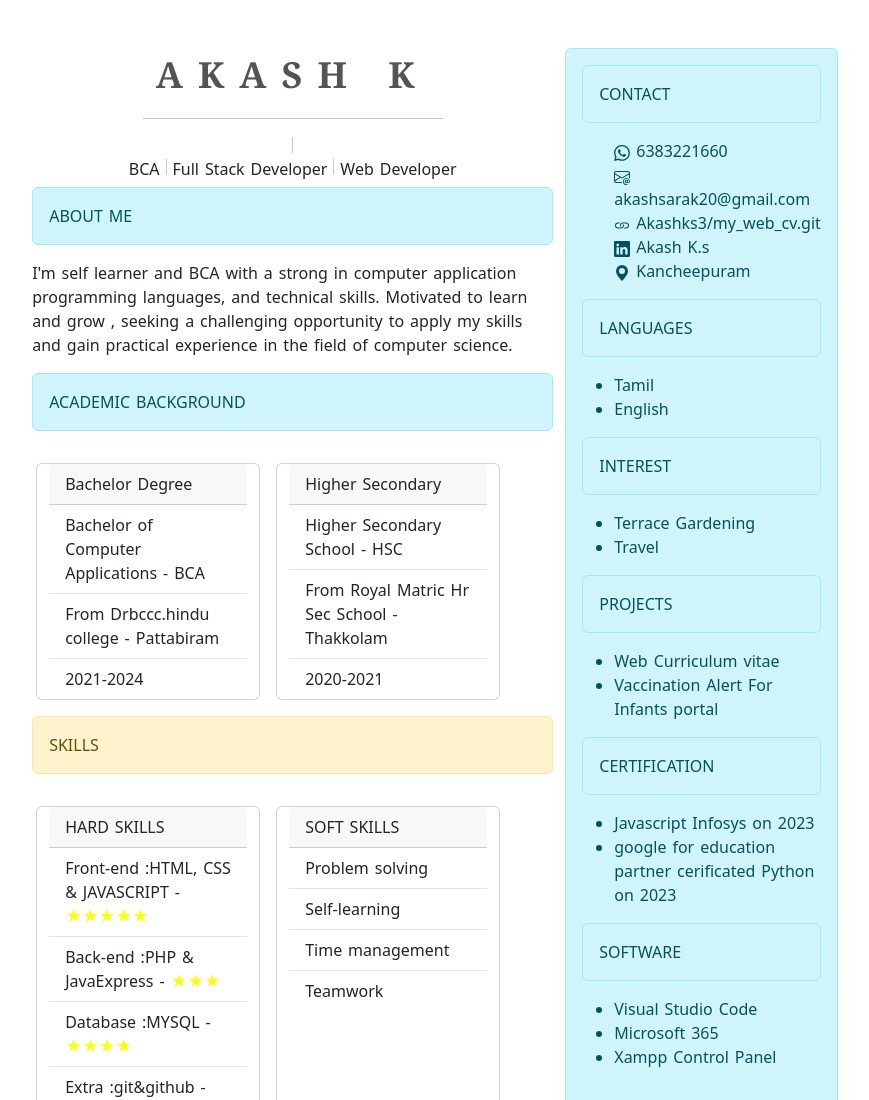
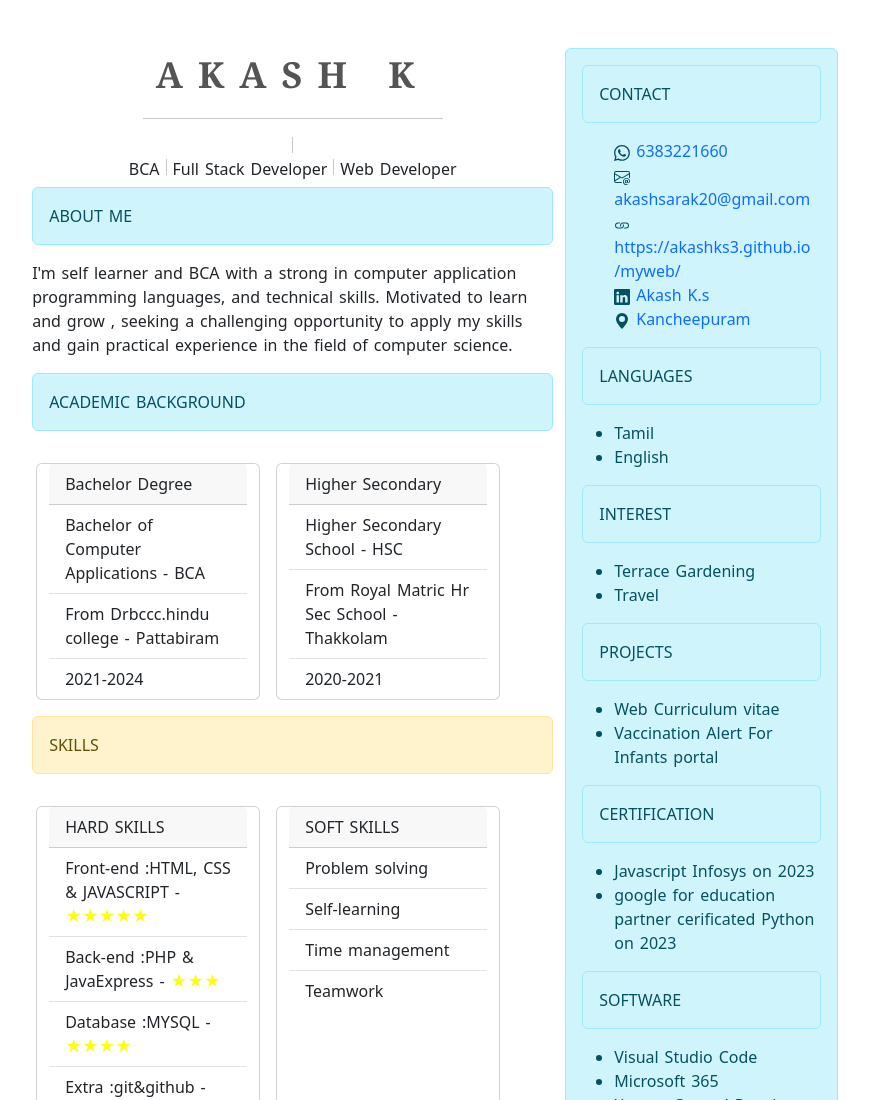
Before and after one commit to Akashks3/myweb, a plain HTML site: page save/download.html in a window 1280 px wide. Shown: the top 1100 px of the page, without its empty margins (211-1080 px from the left). Drawn offline with nearby package versions, Linux system fonts and the light colour scheme.

Commit message:
first commit

```diff
--- a/save/download.html
+++ b/save/download.html
@@ -19,6 +19,9 @@
                 box-sizing: content-box;
                 justify-content: center;
                 align-items: center;
+            }
+            a{
+                text-decoration: none;
             }
 
             .star {
@@ -115,7 +118,7 @@
                         class="bi bi-whatsapp" viewBox="0 0 16 16">
                         <path
                             d="M13.601 2.326A7.85 7.85 0 0 0 7.994 0C3.627 0 .068 3.558.064 7.926c0 1.399.366 2.76 1.057 3.965L0 16l4.204-1.102a7.9 7.9 0 0 0 3.79.965h.004c4.368 0 7.926-3.558 7.93-7.93A7.9 7.9 0 0 0 13.6 2.326zM7.994 14.521a6.6 6.6 0 0 1-3.356-.92l-.24-.144-2.494.654.666-2.433-.156-.251a6.56 6.56 0 0 1-1.007-3.505c0-3.626 2.957-6.584 6.591-6.584a6.56 6.56 0 0 1 4.66 1.931 6.56 6.56 0 0 1 1.928 4.66c-.004 3.639-2.961 6.592-6.592 6.592m3.615-4.934c-.197-.099-1.17-.578-1.353-.646-.182-.065-.315-.099-.445.099-.133.197-.513.646-.627.775-.114.133-.232.148-.43.05-.197-.1-.836-.308-1.592-.985-.59-.525-.985-1.175-1.103-1.372-.114-.198-.011-.304.088-.403.087-.088.197-.232.296-.346.1-.114.133-.198.198-.33.065-.134.034-.248-.015-.347-.05-.099-.445-1.076-.612-1.47-.16-.389-.323-.335-.445-.34-.114-.007-.247-.007-.38-.007a.73.73 0 0 0-.529.247c-.182.198-.691.677-.691 1.654s.71 1.916.81 2.049c.098.133 1.394 2.132 3.383 2.992.47.205.84.326 1.129.418.475.152.904.129 1.246.08.38-.058 1.171-.48 1.338-.943.164-.464.164-.86.114-.943-.049-.084-.182-.133-.38-.232" />
-                    </svg> 6383221660
+                    </svg> <a href="https://messages.google.com/web/authentication">6383221660</a>
                     <br>
                     <svg xmlns="http://www.w3.org/2000/svg" width="16" height="16" fill="currentColor"
                         class="bi bi-envelope-at" viewBox="0 0 16 16">
@@ -123,7 +126,7 @@
                             d="M2 2a2 2 0 0 0-2 2v8.01A2 2 0 0 0 2 14h5.5a.5.5 0 0 0 0-1H2a1 1 0 0 1-.966-.741l5.64-3.471L8 9.583l7-4.2V8.5a.5.5 0 0 0 1 0V4a2 2 0 0 0-2-2zm3.708 6.208L1 11.105V5.383zM1 4.217V4a1 1 0 0 1 1-1h12a1 1 0 0 1 1 1v.217l-7 4.2z" />
                         <path
                             d="M14.247 14.269c1.01 0 1.587-.857 1.587-2.025v-.21C15.834 10.43 14.64 9 12.52 9h-.035C10.42 9 9 10.36 9 12.432v.214C9 14.82 10.438 16 12.358 16h.044c.594 0 1.018-.074 1.237-.175v-.73c-.245.11-.673.18-1.18.18h-.044c-1.334 0-2.571-.788-2.571-2.655v-.157c0-1.657 1.058-2.724 2.64-2.724h.04c1.535 0 2.484 1.05 2.484 2.326v.118c0 .975-.324 1.39-.639 1.39-.232 0-.41-.148-.41-.42v-2.19h-.906v.569h-.03c-.084-.298-.368-.63-.954-.63-.778 0-1.259.555-1.259 1.4v.528c0 .892.49 1.434 1.26 1.434.471 0 .896-.227 1.014-.643h.043c.118.42.617.648 1.12.648m-2.453-1.588v-.227c0-.546.227-.791.573-.791.297 0 .572.192.572.708v.367c0 .573-.253.744-.564.744-.354 0-.581-.215-.581-.8Z" />
-                    </svg> akashsarak20@gmail.com
+                    </svg> <a href="save\download.html">akashsarak20@gmail.com</a>
                     <br>
                     <svg xmlns="http://www.w3.org/2000/svg" width="16" height="16" fill="currentColor"
                         class="bi bi-link" viewBox="0 0 16 16">
@@ -131,17 +134,17 @@
                             d="M6.354 5.5H4a3 3 0 0 0 0 6h3a3 3 0 0 0 2.83-4H9q-.13 0-.25.031A2 2 0 0 1 7 10.5H4a2 2 0 1 1 0-4h1.535c.218-.376.495-.714.82-1z" />
                         <path
                             d="M9 5.5a3 3 0 0 0-2.83 4h1.098A2 2 0 0 1 9 6.5h3a2 2 0 1 1 0 4h-1.535a4 4 0 0 1-.82 1H12a3 3 0 1 0 0-6z" />
-                    </svg>    Akashks3/my_web_cv.git
+                    </svg> <a href="https://akashks3.github.io/myweb/">https://akashks3.github.io <br>/myweb/</a>
                     <br>
                     <svg xmlns="http://www.w3.org/2000/svg" width="16" height="16" fill="currentColor"
                         class="bi bi-linkedin" viewBox="0 0 16 16">
                         <path
                             d="M0 1.146C0 .513.526 0 1.175 0h13.65C15.474 0 16 .513 16 1.146v13.708c0 .633-.526 1.146-1.175 1.146H1.175C.526 16 0 15.487 0 14.854zm4.943 12.248V6.169H2.542v7.225zm-1.2-8.212c.837 0 1.358-.554 1.358-1.248-.015-.709-.52-1.248-1.342-1.248S2.4 3.226 2.4 3.934c0 .694.521 1.248 1.327 1.248zm4.908 8.212V9.359c0-.216.016-.432.08-.586.173-.431.568-.878 1.232-.878.869 0 1.216.662 1.216 1.634v3.865h2.401V9.25c0-2.22-1.184-3.252-2.764-3.252-1.274 0-1.845.7-2.165 1.193v.025h-.016l.016-.025V6.169h-2.4c.03.678 0 7.225 0 7.225z" />
-                    </svg> Akash K.s
+                    </svg> <a href="https://www.linkedin.com/feed/">Akash K.s</a>
                     <br><svg xmlns="http://www.w3.org/2000/svg" width="16" height="16" fill="currentColor"
                         class="bi bi-geo-alt-fill" viewBox="0 0 16 16">
                         <path d="M8 16s6-5.686 6-10A6 6 0 0 0 2 6c0 4.314 6 10 6 10m0-7a3 3 0 1 1 0-6 3 3 0 0 1 0 6" />
-                    </svg> Kancheepuram
+                    </svg><a href="https://www.google.com/maps/place/Marimangalam,+Anaikattuputhur,+Tamil+Nadu+631553/@13.0139666,79.7840494,17z/data=!3m1!4b1!4m16!1m9!4m8!1m0!1m6!1m2!1s0x3a5294fe442205a1:0x11a4f36c1e8661c!2sMarimangalam,+Anaikattuputhur,+Tamil+Nadu+631553!2m2!1d79.7859596!2d13.0144969!3m5!1s0x3a5294fe442205a1:0x11a4f36c1e8661c!8m2!3d13.0144969!4d79.7859596!16s%2Fg%2F1q5bmm_b8?entry=ttu"> Kancheepuram</a>
                 </ul>
                 <div class="title p-3 alert alert-info">LANGUAGES</div>
                 <ul>
```
Also changed, not shown: index.html (+1 -2 lines), 1 other file.
